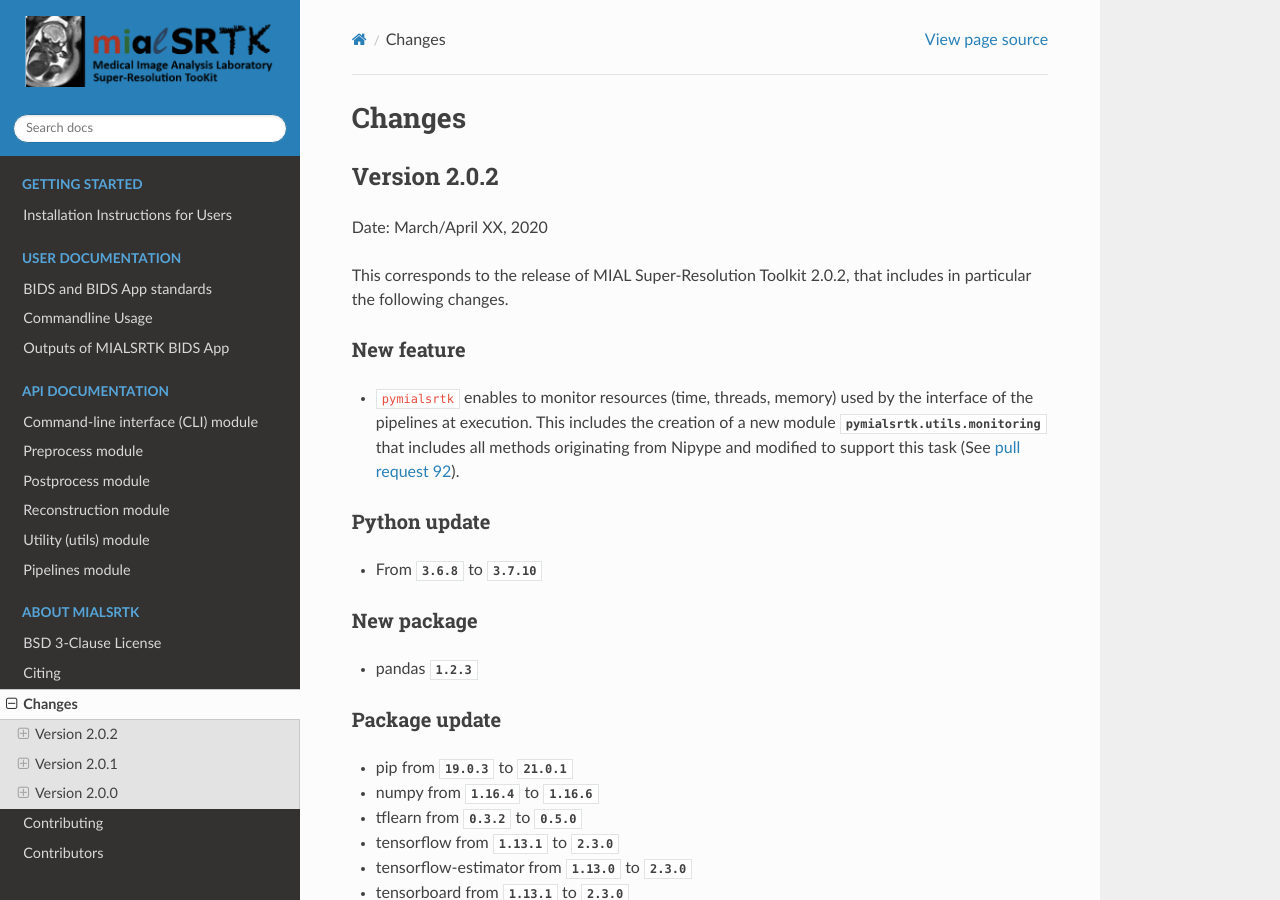
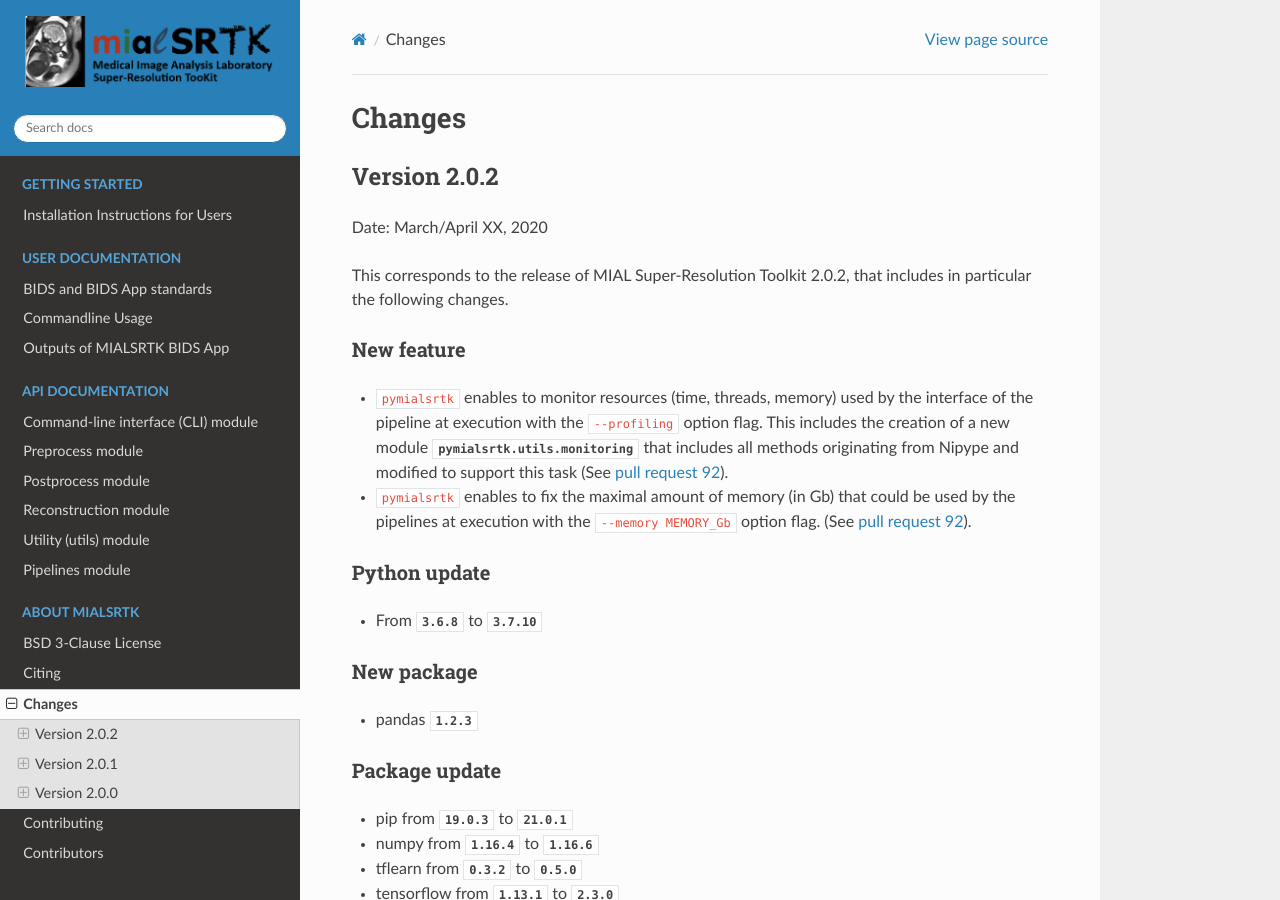
Before and after one commit to Medical-Image-Analysis-Laboratory/mialsuperresolutiontoolkit, a Sphinx documentation site: the page built from documentation/changes.rst, in a window 1280 px wide and 900 px high. Built offline with Sphinx 7.4.7 and the Read the Docs theme 2.0.0, drawn with Linux system fonts in a browser that asks for light colours; the version number could not be read and is left out.

Commit message:
DOC: Update changes.rst with addition  of --memory option flag

```diff
--- a/documentation/changes.rst
+++ b/documentation/changes.rst
@@ -15,16 +15,19 @@ New feature
 =============
 
 * ``pymialsrtk`` enables to monitor resources (time, threads, memory) used by the
-  interface of the pipelines at execution. This includes the creation of a new module
-  `pymialsrtk.utils.monitoring` that includes all methods originating from Nipype and
-  modified to support this task
+  interface of the pipeline at execution with the ``--profiling`` option flag.
+  This includes the creation of a new module `pymialsrtk.utils.monitoring` that
+  includes all methods originating from Nipype and modified to support this task
+  (See `pull request 92 <https://github.com/Medical-Image-Analysis-Laboratory/mialsuperresolutiontoolkit/pull/92>`_).
+
+* ``pymialsrtk`` enables to fix the maximal amount of memory (in Gb) that could be used by the
+  pipelines at execution with the ``--memory MEMORY_Gb`` option flag.
   (See `pull request 92 <https://github.com/Medical-Image-Analysis-Laboratory/mialsuperresolutiontoolkit/pull/92>`_).
 
 Python update
 ===============
 
 * From `3.6.8` to `3.7.10`
-
 
 New package
 ==============
```
